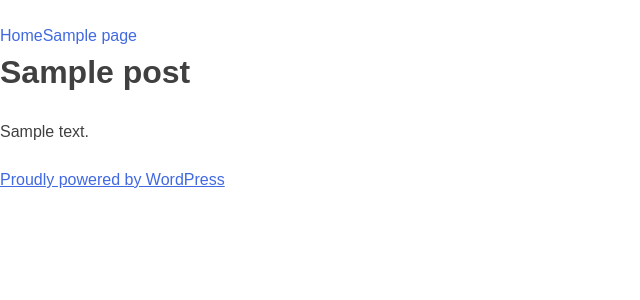
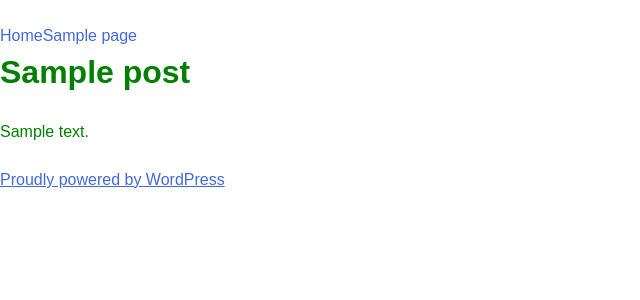
Before and after one commit to redacademy/soc-winter-2019, a WordPress theme: template themes/sports-on-campus/page.php in a window 1280 px wide. Shown: the top 300 px of the page, without its empty margins (0-640 px from the left). Run offline with PHP 8.4 and a stand-in for WordPress, Linux system fonts and the light colour scheme; the site name, menu and one post (Sample post) are stand-ins, and other content is empty; style sheets or scripts are compiled from the project's sources; some libraries are stand-ins or nearby versions.

Commit message:
Test commit. Changed color to green

```diff
--- a/themes/sports-on-campus/sass/_page-templates.scss
+++ b/themes/sports-on-campus/sass/_page-templates.scss
@@ -3,3 +3,6 @@
 --------------------------------------------------------------*/
 
 /* Front page */
+body{
+color:green;
+}
```
